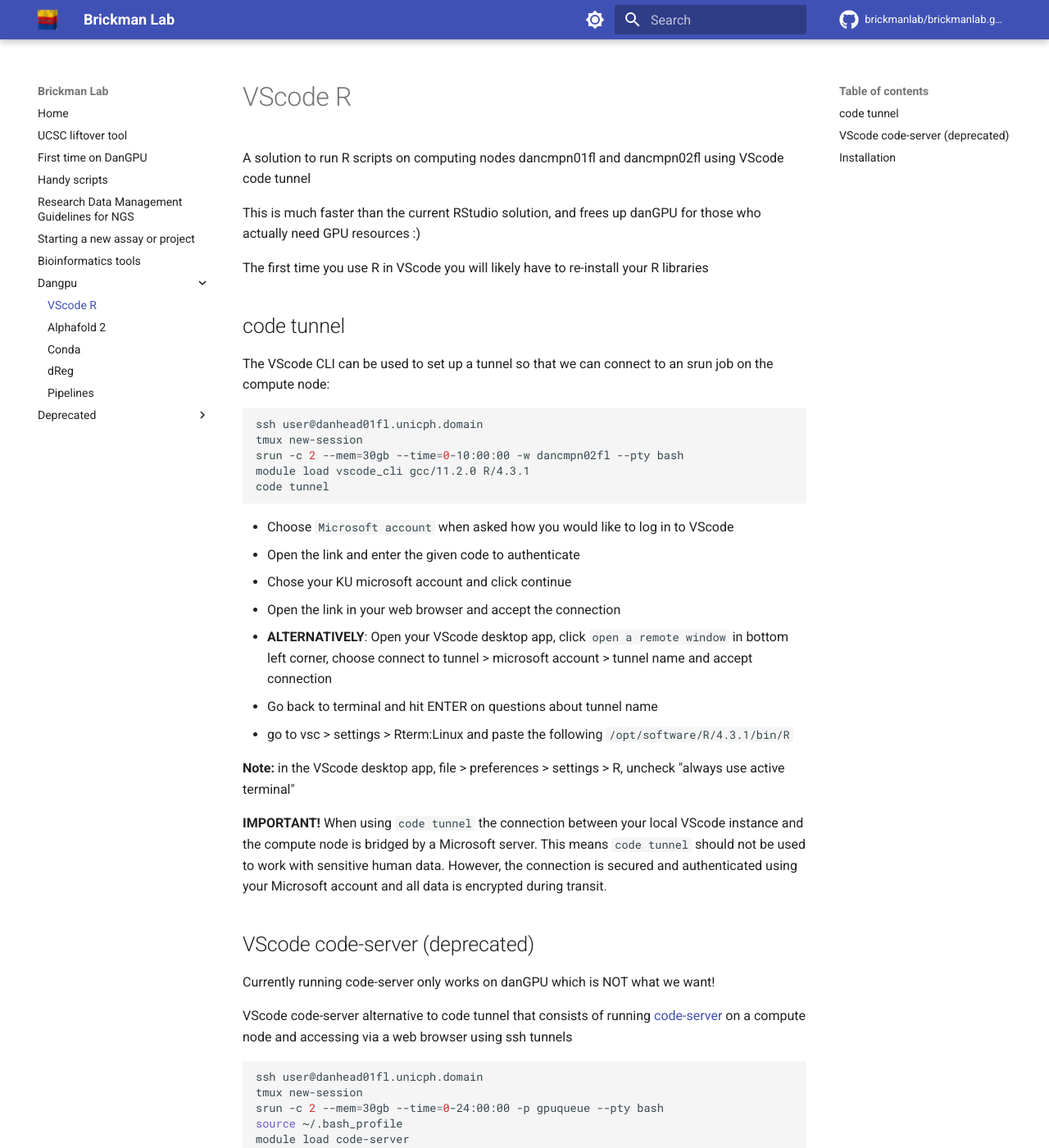
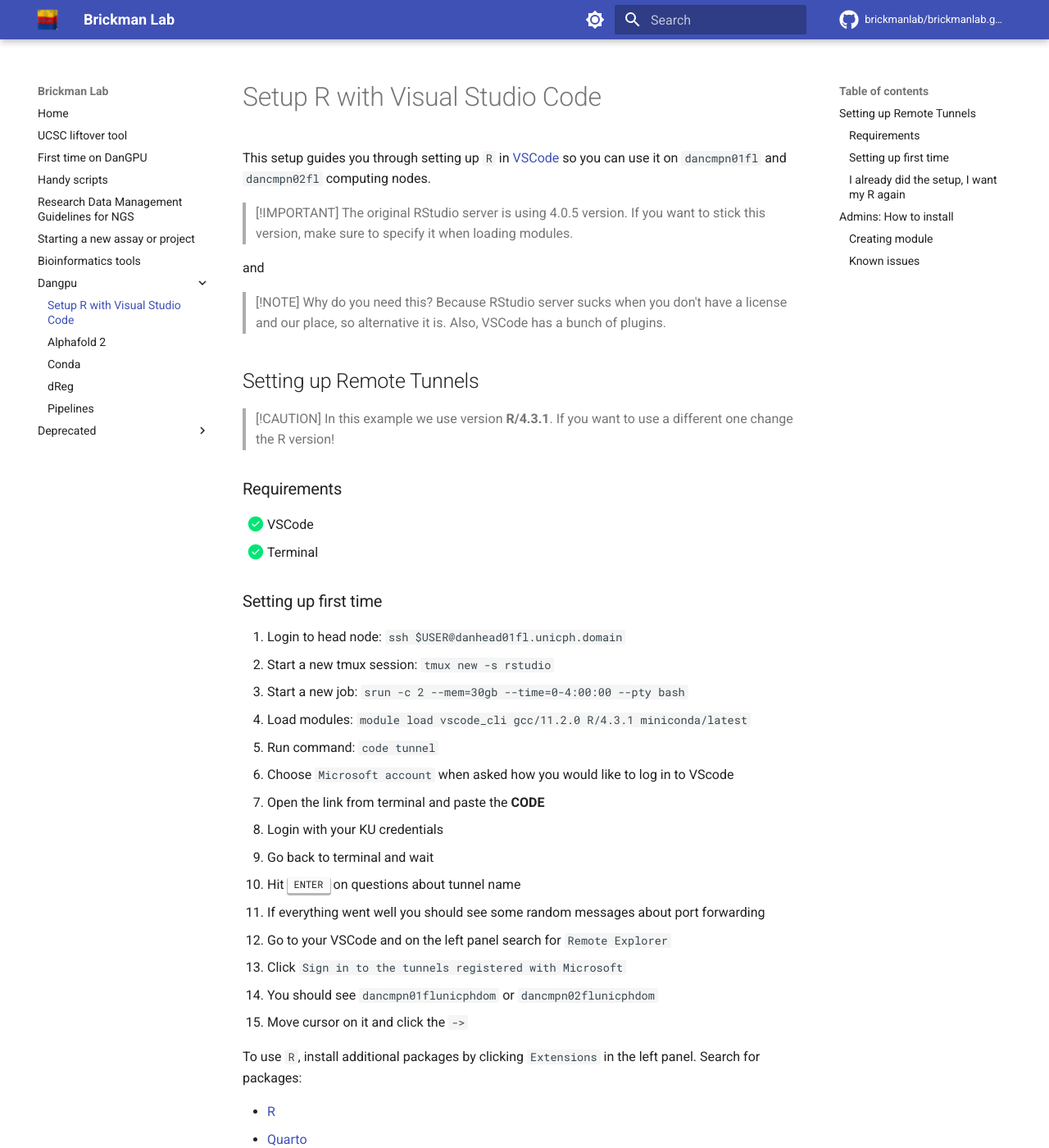
Before and after one commit to brickmanlab/brickmanlab.github.io, an MkDocs documentation site: the page built from docs/dangpu/R_vscode.md, in a window 1280 px wide and 1400 px high. Shown: the whole window at 82% size. Built offline with MkDocs 1.6.1 and Material for MkDocs 9.7.7, drawn with Linux system fonts in a browser that asks for light colours; comment, search, counter and statistics services are not loaded; some of the changed text lies outside the part shown.

Commit message:
docs: working tutorial

````diff
--- a/docs/dangpu/R_vscode.md
+++ b/docs/dangpu/R_vscode.md
@@ -1,71 +1,110 @@
-# VScode R
+# Setup R with Visual Studio Code
 
-A solution to run R scripts on computing nodes dancmpn01fl and dancmpn02fl using VScode code tunnel
+This setup guides you through setting up `R` in [VSCode](https://code.visualstudio.com)
+so you can use it on `dancmpn01fl` and `dancmpn02fl` computing nodes.
 
-This is much faster than the current RStudio solution, and frees up danGPU for those who actually need GPU resources :)
+> [!IMPORTANT]
+> The original RStudio server is using 4.0.5 version. If you want to stick
+> this version, make sure to specify it when loading modules.
 
-The first time you use R in VScode you will likely have to re-install your R libraries
+and
 
-## code tunnel
+> [!NOTE]
+> Why do you need this?
+> Because RStudio server sucks when you don't have a license and our place, so
+> alternative it is. Also, VSCode has a bunch of plugins.
 
-The VScode CLI can be used to set up a tunnel so that we can connect to an srun job on the compute node:
+## Setting up Remote Tunnels
 
-```bash
-ssh user@danhead01fl.unicph.domain
-tmux new-session
-srun -c 2 --mem=30gb --time=0-10:00:00 -w dancmpn02fl --pty bash
-module load vscode_cli gcc/11.2.0 R/4.3.1
-code tunnel
-```
+> [!CAUTION]
+> In this example we use version **R/4.3.1**. If you want to use a different one
+> change the R version!
 
-- Choose `Microsoft account` when asked how you would like to log in to VScode
-- Open the link and enter the given code to authenticate
-- Chose your KU microsoft account and click continue
-- Open the link in your web browser and accept the connection
-- **ALTERNATIVELY**: Open your VScode desktop app, click `open a remote window` in bottom left corner, choose connect to tunnel > microsoft account > tunnel name and accept connection
-- Go back to terminal and hit ENTER on questions about tunnel name
-- go to vsc > settings > Rterm:Linux and paste the following `/opt/software/R/4.3.1/bin/R`
+### Requirements
 
-**Note:** in the VScode desktop app, file > preferences > settings > R, uncheck "always use active terminal"
+- [x] VSCode
+- [x] Terminal
 
-**IMPORTANT!** When using `code tunnel` the connection between your local VScode instance and the compute node is bridged by a Microsoft server. This means `code tunnel` should not be used to work with sensitive human data. However, the connection is secured and authenticated using your Microsoft account and all data is encrypted during transit.
+### Setting up first time
 
-## VScode code-server (deprecated)
+1. Login to head node: `ssh $USER@danhead01fl.unicph.domain`
+2. Start a new tmux session: `tmux new -s rstudio`
+3. Start a new job: `srun -c 2 --mem=30gb --time=0-4:00:00 --pty bash`
+4. Load modules: `module load vscode_cli gcc/11.2.0 R/4.3.1 miniconda/latest`
+5. Run command: `code tunnel`
+   1. Choose `Microsoft account` when asked how you would like to log in to VScode
+   2. Open the link from terminal and paste the **CODE**
+   3. Login with your KU credentials
+   4. Go back to terminal and wait
+   5. Hit <kbd>ENTER</kbd> on questions about tunnel name
+   6. If everything went well you should see some random messages about port forwarding
+6. Go to your VSCode and on the left panel search for `Remote Explorer`
+7. Click `Sign in to the tunnels registered with Microsoft`
+   1. You should see `dancmpn01flunicphdom` or `dancmpn02flunicphdom`
+8. Move cursor on it and click the `->`
 
-Currently running code-server only works on danGPU which is NOT what we want!
+To use `R`, install additional packages by clicking `Extensions` in the left panel.
+Search for packages:
 
-VScode code-server alternative to code tunnel that consists of running [code-server](https://coder.com/docs/code-server/install) on a compute node and accessing via a web browser using ssh tunnels
+- [R](https://marketplace.visualstudio.com/items?itemName=REditorSupport.r)
+- [Quarto](https://marketplace.visualstudio.com/items?itemName=quarto.quarto)
 
-```bash
-ssh user@danhead01fl.unicph.domain
-tmux new-session
-srun -c 2 --mem=30gb --time=0-24:00:00 -p gpuqueue --pty bash
-source ~/.bash_profile
-module load code-server
-code-server
-# On local machine
-ssh -fNL localhost:8080:localhost:8080 user@dangpu01fl.unicph.domain
-```
+1. Next, top panel lick `View` -> `Terminal` -> Write `R` and hit <kbd>ENTER</kbd>
+2. `install.packages("languageserver")`
+   1. If it asks to install to stuff to other directory hit <kbd>ENTER</kbd>
+   2. When asking about mirror type `30` (Denmark servers to download packages)
+3. `install.packages("httpgd")`
+4. `q()` to get our
+5. Top left pannel: `Code` -> `Settings` -> `Settings`
+   1. Type in search `r.plot.useHttpgd`
+   2. Tick the box if it is not checked
 
-It is not possible to set up an ssh tunnel from dancmpn01fl/2 to danhead for the code-server instance, error:
+If everything went well, you should be able to do this. If not, you know what
+to do.
 
-```bash
-error listen EADDRINUSE: address already in use 127.0.0.1:8080
-```
+![VSCode tunnel example](../assets/vscode.png)
 
-## Installation
+### I already did the setup, I want my R again
 
-Do only once to make modules
+1. Login to head node: `ssh $USER@danhead01fl.unicph.domain`
+2. Start a new tmux session: `tmux new -s rstudio`
+3. Start a new job: `srun -c 2 --mem=30gb --time=0-4:00:00 --pty bash`
+4. Load modules: `module load vscode_cli gcc/11.2.0 R/4.3.1 miniconda/latest`
+5. Run command: `code tunnel`
+6. Go to your VSCode and on the left panel search for `Remote Explorer`
+7. Click `dancmpn01flunicphdom` or `dancmpn02flunicphdom`
 
-**VScode CLI**
+## Admins: How to install
+
+### Creating module
 
 ```bash
 curl -Lk 'https://code.visualstudio.com/sha/download?build=stable&os=cli-alpine-x64' --output vscode_cli.tar.gz
 tar -xf vscode_cli.tar.gz
 ```
 
-**VScode code-server**
+### Known issues
+
+VSCode can be installed as a server `code-server`, however it is not possible
+to listen on the port when on computing node. This works only in the case of
+`dangpu01fl`.
+
+Error when trying to do reverse ssh: `error listen EADDRINUSE: address already in use 127.0.0.1:8080`
+
+VSCode `code-server` is an alternative to `code tunnel` that consists of running
+[code-server](https://coder.com/docs/code-server/install) on a compute node and
+accessing it via a web browser using reverse `ssh` tunnel.
 
 ```bash
 curl -fL https://github.com/coder/code-server/releases/download/v4.90.2/code-server-4.90.2-linux-amd64.tar.gz | tar -C /maps/projects/dan1/data/Brickman/shared/modules/software/code-server/4.90.2 -xz
 ```
+
+```bash
+ssh user@danhead01fl.unicph.domain
+tmux new
+srun -c 2 --mem=30gb --time=0-4:00:00 -p gpuqueue --pty bash
+module load code-server
+code-server
+# On local machine
+ssh -fNL localhost:8080:localhost:8080 $USER@dangpu01fl.unicph.domain
+```
````
Also changed, not shown: docs/assets/vscode.png (added).
